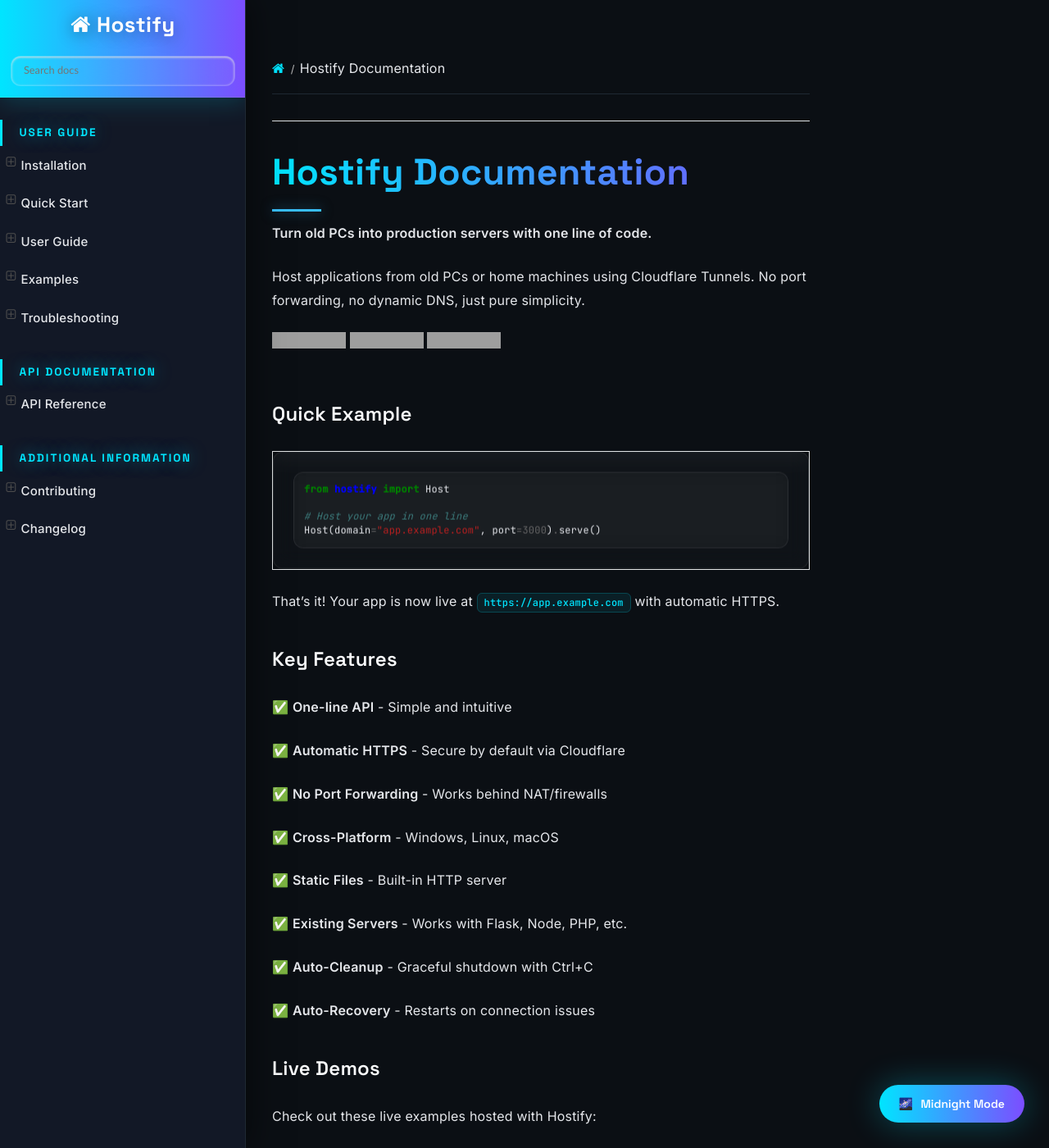
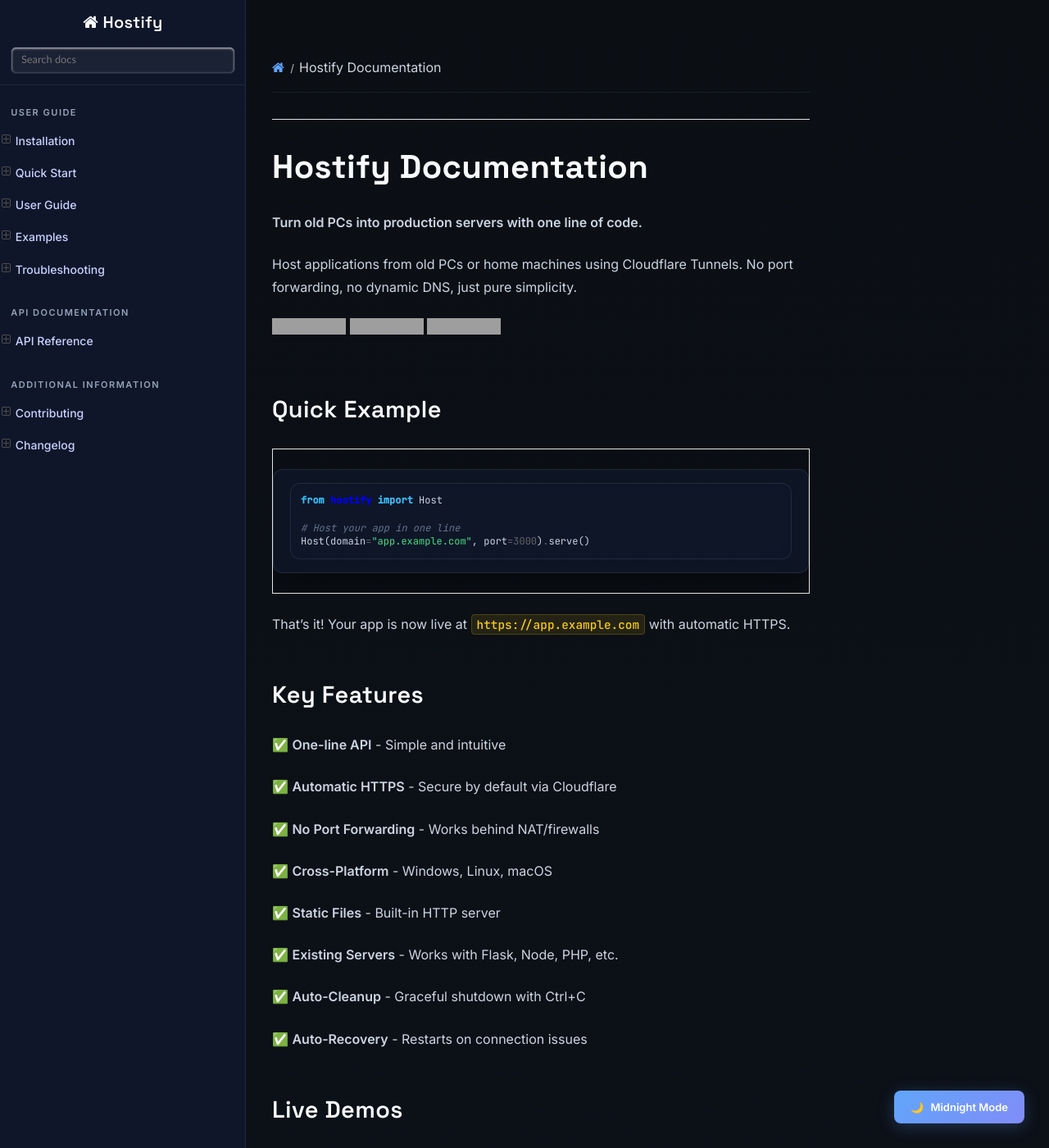
Before and after one commit to yuvrajarora1805/hostify, a Sphinx documentation site: the page built from docs/source/index.rst, in a window 1280 px wide and 1400 px high. Shown: the whole window at 82% size. Built offline with Sphinx 7.4.7 and the Read the Docs theme 3.1.0, drawn with Linux system fonts in a browser that asks for light colours; grey boxes are pictures that could not be loaded.

Commit message:
REFINED: Midnight Docs / Dev Noir theme - Professional redesign
Fixed all visual inconsistencies based on feedback:

✅ Background: Gradient (#0B0F14 → #0E1320) for depth
✅ Sidebar: Clean dark (#0F1629) - no purple gradient
✅ Code blocks: Glass effect + elevation shadow
✅ Text hierarchy: Proper contrast (headings #F8FAFC, body #CBD5E1)
✅ Tip boxes: Soft gradient panels with neon border
✅ Typography: Space Grotesk + Inter + JetBrains Mono
✅ Inline code: Yellow highlight (#FACC15)
✅ Syntax colors: Blue keywords, green strings, gray comments

Inspired by: Cloudflare, Vercel, Stripe, GitBook Dark
Result: Serious, trustworthy, professional documentation

```diff
--- a/docs/source/_static/custom.css
+++ b/docs/source/_static/custom.css
@@ -1,42 +1,44 @@
 /* ========================================
-   HOSTIFY DOCUMENTATION - MIDNIGHT BLACK CINEMATIC THEME
-   Calm, Intelligent, Mysterious, Modern
+   HOSTIFY DOCUMENTATION - MIDNIGHT DOCS / DEV NOIR
+   Professional, Trustworthy, Serious
+   Inspired by: Cloudflare, Vercel, Stripe, GitBook Dark
    ======================================== */
 
 /* Import Premium Fonts */
 @import url('https://fonts.googleapis.com/css2?family=Space+Grotesk:wght@400;500;600;700&family=Inter:wght@300;400;500;600&family=JetBrains+Mono:wght@400;500&display=swap');
 
 /* ========================================
-   COLOR PALETTE
+   COLOR PALETTE - REFINED
    ======================================== */
 
 :root {
-    /* Background Colors */
-    --bg-midnight: #0B0F14;
-    --bg-charcoal: #121826;
-    --bg-divider: #1F2933;
-    --bg-hover-glow: rgba(0, 255, 255, 0.08);
+    /* Background - Gradient for Depth */
+    --bg-midnight: linear-gradient(180deg, #0B0F14 0%, #0E1320 100%);
+    --bg-sidebar: #0F1629;
+    --bg-code: rgba(15, 23, 42, 0.75);
+    --bg-tip: linear-gradient(135deg, rgba(56,189,248,0.08), rgba(99,102,241,0.06));
 
-    /* Text Colors */
-    --text-primary: #E5E7EB;
-    --text-secondary: #9CA3AF;
-    --text-heading: #F9FAFB;
+    /* Borders */
+    --border-sidebar: #1F2A44;
+    --border-code: rgba(148,163,184,0.15);
+    --border-tip: #38BDF8;
 
-    /* Accent Colors */
-    --accent-neon-blue: #00E5FF;
-    --accent-purple: #7C4DFF;
-    --accent-cyan: #00FF9C;
-    --accent-underline: #38BDF8;
+    /* Text Hierarchy */
+    --text-heading: #F8FAFC;
+    --text-body: #CBD5E1;
+    --text-muted: #94A3B8;
+    --text-link: #60A5FA;
+    --text-code-inline: #FACC15;
 
-    /* Gradients */
-    --gradient-heading: linear-gradient(90deg, #00E5FF, #7C4DFF);
-    --gradient-glow: linear-gradient(135deg, rgba(0, 229, 255, 0.1), rgba(124, 77, 255, 0.1));
-}
+    /* Sidebar Text */
+    --sidebar-text: #C7D2FE;
+    --sidebar-active-bg: rgba(99,102,241,0.12);
+    --sidebar-active-text: #E0E7FF;
 
-/* Midnight Theme Override */
-body.midnight-theme {
-    --bg-midnight: #000000;
-    --bg-charcoal: #0a0a0a;
+    /* Code Syntax */
+    --code-keyword: #38BDF8;
+    --code-string: #4ADE80;
+    --code-comment: #64748B;
 }
 
 /* ========================================
@@ -48,160 +50,141 @@
     bottom: 30px;
     right: 30px;
     z-index: 1000;
-    background: var(--gradient-heading);
+    background: linear-gradient(135deg, #60A5FA, #818CF8);
     color: white;
     border: none;
-    padding: 14px 24px;
-    border-radius: 30px;
+    padding: 12px 20px;
+    border-radius: 8px;
     font-weight: 600;
-    font-size: 14px;
-    font-family: 'Space Grotesk', sans-serif;
+    font-size: 13px;
+    font-family: 'Inter', sans-serif;
     cursor: pointer;
-    box-shadow: 0 0 40px rgba(0, 229, 255, 0.3);
-    transition: all 0.4s cubic-bezier(0.4, 0, 0.2, 1);
-    animation: floatButton 6s ease-in-out infinite;
+    box-shadow: 0 4px 20px rgba(96, 165, 250, 0.25);
+    transition: all 0.3s ease;
 }
 
 #theme-toggle:hover {
-    transform: translateY(-5px) scale(1.05);
-    box-shadow: 0 0 60px rgba(0, 229, 255, 0.5);
+    transform: translateY(-2px);
+    box-shadow: 0 6px 30px rgba(96, 165, 250, 0.35);
 }
 
 #theme-toggle::before {
-    content: '🌌 ';
-    margin-right: 6px;
-}
-
-body.midnight-theme #theme-toggle::before {
-    content: '✨ ';
-}
-
-@keyframes floatButton {
-    0%, 100% { transform: translateY(0); }
-    50% { transform: translateY(-5px); }
+    content: '🌙 ';
+    margin-right: 5px;
 }
 
 /* ========================================
-   SIDEBAR - CINEMATIC DESIGN
+   SIDEBAR - CLEAN & PROFESSIONAL
    ======================================== */
 
 .wy-nav-side {
-    background: var(--bg-charcoal) !important;
-    border-right: 1px solid var(--bg-divider) !important;
-    box-shadow: 4px 0 40px rgba(0, 0, 0, 0.5) !important;
+    background: var(--bg-sidebar) !important;
+    border-right: 1px solid var(--border-sidebar) !important;
+    box-shadow: none !important;
     font-family: 'Inter', sans-serif !important;
 }
 
-/* Logo/Search Area - Gradient */
+/* Logo/Search Area - Subtle */
 .wy-side-nav-search {
-    background: var(--gradient-heading) !important;
-    border-bottom: 1px solid rgba(255, 255, 255, 0.1) !important;
-    box-shadow: 0 4px 30px rgba(0, 229, 255, 0.2) !important;
+    background: var(--bg-sidebar) !important;
+    border-bottom: 1px solid var(--border-sidebar) !important;
+    box-shadow: none !important;
 }
 
 .wy-side-nav-search > a,
 .wy-side-nav-search .wy-dropdown > a {
-    color: #ffffff !important;
-    font-size: 26px !important;
-    font-weight: 700 !important;
+    color: var(--text-heading) !important;
+    font-size: 20px !important;
+    font-weight: 600 !important;
     font-family: 'Space Grotesk', sans-serif !important;
-    text-shadow: 0 2px 20px rgba(0, 0, 0, 0.4) !important;
-    letter-spacing: 0.5px;
+    text-shadow: none !important;
+    letter-spacing: 0.3px;
 }
 
-/* Search Input - Glassmorphism */
+/* Search Input - Clean */
 .wy-side-nav-search input[type="text"] {
     background: rgba(255, 255, 255, 0.05) !important;
-    backdrop-filter: blur(12px) !important;
-    border: 1px solid rgba(255, 255, 255, 0.2) !important;
-    color: #ffffff !important;
-    border-radius: 12px !important;
-    padding: 10px 15px !important;
-    transition: all 0.3s ease !important;
+    border: 1px solid var(--border-sidebar) !important;
+    color: var(--sidebar-text) !important;
+    border-radius: 6px !important;
+    padding: 8px 12px !important;
+    transition: all 0.2s ease !important;
 }
 
 .wy-side-nav-search input[type="text"]:focus {
     background: rgba(255, 255, 255, 0.08) !important;
-    border-color: var(--accent-neon-blue) !important;
-    box-shadow: 0 0 20px rgba(0, 229, 255, 0.3) !important;
+    border-color: var(--text-link) !important;
+    box-shadow: 0 0 0 3px rgba(96, 165, 250, 0.1) !important;
 }
 
-/* Navigation Menu Items - Soft & Readable */
+/* Navigation Menu Items - Professional */
 .wy-menu-vertical a {
-    color: var(--text-primary) !important;
+    color: var(--sidebar-text) !important;
     font-weight: 500 !important;
-    font-size: 15px !important;
-    line-height: 1.7 !important;
-    letter-spacing: 0.2px !important;
-    transition: all 0.3s cubic-bezier(0.4, 0, 0.2, 1) !important;
-    border-left: 3px solid transparent !important;
-    padding: 0.7em 1.5em !important;
+    font-size: 14px !important;
+    line-height: 1.6 !important;
+    transition: all 0.2s ease !important;
+    border-left: 2px solid transparent !important;
+    padding: 0.6em 1.2em !important;
 }
 
 .wy-menu-vertical a:hover {
-    background: var(--bg-hover-glow) !important;
-    color: var(--accent-neon-blue) !important;
-    border-left-color: var(--accent-neon-blue) !important;
-    transform: translateX(5px);
-    box-shadow: inset 0 0 30px rgba(0, 229, 255, 0.05) !important;
+    background: rgba(255, 255, 255, 0.05) !important;
+    color: var(--sidebar-active-text) !important;
+    border-left-color: var(--text-link) !important;
 }
 
-/* Active Menu Item - 3D Glassmorphism */
+/* Active Menu Item - Subtle Highlight */
 .wy-menu-vertical li.current > a {
-    background: rgba(255, 255, 255, 0.03) !important;
-    backdrop-filter: blur(12px) !important;
-    color: var(--text-heading) !important;
-    border-left: 4px solid var(--accent-neon-blue) !important;
+    background: var(--sidebar-active-bg) !important;
+    color: var(--sidebar-active-text) !important;
+    border-left: 2px solid var(--text-link) !important;
     font-weight: 600 !important;
-    box-shadow:
-        0 0 40px rgba(0, 229, 255, 0.15),
-        inset 0 0 20px rgba(0, 229, 255, 0.05) !important;
 }
 
 .wy-menu-vertical li.current a {
     border-right: none !important;
-    color: var(--text-primary) !important;
+    color: var(--sidebar-text) !important;
 }
 
 /* Expanded Menu Levels */
 .wy-menu-vertical li.toctree-l1.current > a {
-    background: rgba(255, 255, 255, 0.04) !important;
-    border-left: 4px solid var(--accent-neon-blue) !important;
+    background: var(--sidebar-active-bg) !important;
 }
 
 .wy-menu-vertical li.toctree-l2 > a {
-    color: var(--text-secondary) !important;
-    padding-left: 2.5em !important;
-    font-weight: 400 !important;
+    color: var(--text-muted) !important;
+    padding-left: 2.2em !important;
+    font-size: 13px !important;
 }
 
 .wy-menu-vertical li.toctree-l2.current > a {
-    background: rgba(255, 255, 255, 0.02) !important;
-    border-left-color: var(--accent-purple) !important;
-    color: var(--text-primary) !important;
+    background: rgba(99,102,241,0.08) !important;
+    color: var(--sidebar-active-text) !important;
 }
 
 .wy-menu-vertical li.toctree-l3 > a {
-    color: var(--text-secondary) !important;
-    padding-left: 3.5em !important;
+    color: var(--text-muted) !important;
+    padding-left: 3.2em !important;
+    font-size: 13px !important;
 }
 
-/* Section Headers - Neon Glow */
+/* Section Headers - Clean */
 .wy-menu-vertical p.caption {
-    color: var(--accent-neon-blue) !important;
+    color: var(--text-muted) !important;
     font-weight: 700 !important;
-    font-family: 'Space Grotesk', sans-serif !important;
+    font-family: 'Inter', sans-serif !important;
     text-transform: uppercase !important;
-    font-size: 0.85em !important;
-    letter-spacing: 2px !important;
-    margin-top: 2em !important;
-    padding-left: 1.5em !important;
-    border-left: 3px solid var(--accent-neon-blue) !important;
-    text-shadow: 0 0 20px rgba(0, 229, 255, 0.5) !important;
+    font-size: 11px !important;
+    letter-spacing: 1.5px !important;
+    margin-top: 1.5em !important;
+    padding-left: 1.2em !important;
+    border-left: none !important;
+    text-shadow: none !important;
 }
 
 /* ========================================
-   MAIN CONTENT AREA - CINEMATIC
+   MAIN CONTENT AREA - DEPTH & CLARITY
    ======================================== */
 
 .wy-nav-content-wrap {
@@ -212,172 +195,169 @@
     background: transparent !important;
     max-width: 720px !important;
     padding: 3em 2em !important;
-    color: var(--text-primary) !important;
+    color: var(--text-body) !important;
 }
 
-/* Typography - Premium */
+/* Typography - Professional Hierarchy */
 body,
 .wy-nav-content {
     font-family: 'Inter', -apple-system, BlinkMacSystemFont, sans-serif !important;
     line-height: 1.7 !important;
-    letter-spacing: 0.2px !important;
 }
 
-/* Headings - Gradient Style */
+/* Headings - Clear Hierarchy */
 .rst-content h1 {
-    background: var(--gradient-heading);
-    -webkit-background-clip: text;
-    -webkit-text-fill-color: transparent;
-    background-clip: text;
+    color: var(--text-heading) !important;
     font-family: 'Space Grotesk', sans-serif !important;
     font-weight: 700 !important;
-    font-size: 2.8em !important;
+    font-size: 2.5em !important;
+    letter-spacing: 0.4px !important;
     margin-bottom: 0.5em !important;
-    position: relative;
 }
 
-.rst-content h1::after {
-    content: '';
-    position: absolute;
-    bottom: -10px;
-    left: 0;
-    width: 60px;
-    height: 3px;
-    background: var(--accent-underline);
-    box-shadow: 0 0 15px rgba(56, 189, 248, 0.5);
+.rst-content h2 {
+    color: var(--text-heading) !important;
+    font-family: 'Space Grotesk', sans-serif !important;
+    font-weight: 600 !important;
+    font-size: 1.8em !important;
+    letter-spacing: 0.4px !important;
+    margin-top: 1.5em !important;
+    margin-bottom: 0.8em !important;
 }
 
-.rst-content h2,
 .rst-content h3 {
     color: var(--text-heading) !important;
     font-family: 'Space Grotesk', sans-serif !important;
     font-weight: 600 !important;
-    margin-top: 1.5em !important;
+    font-size: 1.4em !important;
+    margin-top: 1.2em !important;
 }
 
 /* Body Text */
 .rst-content p,
 .rst-content li,
 .rst-content td {
-    color: var(--text-primary) !important;
-    line-height: 1.8 !important;
+    color: var(--text-body) !important;
+    line-height: 1.7 !important;
 }
 
-/* Links - Neon Accent */
+/* Links - Professional Blue */
 .rst-content a {
-    color: var(--accent-neon-blue) !important;
+    color: var(--text-link) !important;
     text-decoration: none !important;
-    transition: all 0.3s ease !important;
-    position: relative;
+    transition: color 0.2s ease !important;
 }
 
 .rst-content a:hover {
-    color: var(--accent-purple) !important;
-    text-shadow: 0 0 15px rgba(0, 229, 255, 0.4) !important;
+    color: #93C5FD !important;
 }
 
-.rst-content a::after {
-    content: '';
-    position: absolute;
-    bottom: -2px;
-    left: 0;
-    width: 0;
-    height: 1px;
-    background: var(--accent-neon-blue);
-    transition: width 0.3s ease;
-}
-
-.rst-content a:hover::after {
-    width: 100%;
-}
-
-/* Code Blocks - 3D Glassmorphism */
+/* Code Blocks - Glass + Elevation */
 .rst-content pre,
 .rst-content code {
-    background: rgba(255, 255, 255, 0.03) !important;
+    background: var(--bg-code) !important;
     backdrop-filter: blur(12px) !important;
-    border: 1px solid rgba(255, 255, 255, 0.08) !important;
+    border: 1px solid var(--border-code) !important;
     border-radius: 12px !important;
-    color: var(--text-primary) !important;
+    color: var(--text-body) !important;
     font-family: 'JetBrains Mono', monospace !important;
 }
 
 .rst-content .highlight {
-    background: rgba(255, 255, 255, 0.02) !important;
+    background: var(--bg-code) !important;
     backdrop-filter: blur(12px) !important;
     border-radius: 12px !important;
-    border: 1px solid rgba(255, 255, 255, 0.08) !important;
-    box-shadow: 0 8px 32px rgba(0, 0, 0, 0.3) !important;
-    padding: 1.5em !important;
-    transition: transform 0.3s ease, box-shadow 0.3s ease !important;
+    border: 1px solid var(--border-code) !important;
+    box-shadow: 0 20px 40px rgba(0,0,0,0.45) !important;
+    padding: 16px 20px !important;
+    margin: 1.5em 0 !important;
 }
 
-.rst-content .highlight:hover {
-    transform: perspective(1000px) rotateX(2deg) rotateY(-2deg);
-    box-shadow: 0 12px 48px rgba(0, 229, 255, 0.1) !important;
+/* Inline Code - Yellow Highlight */
+.rst-content code.literal {
+    background: rgba(250, 204, 21, 0.1) !important;
+    color: var(--text-code-inline) !important;
+    padding: 2px 6px !important;
+    border-radius: 4px !important;
+    border: 1px solid rgba(250, 204, 21, 0.2) !important;
+    font-weight: 500 !important;
+    font-size: 0.9em !important;
 }
 
-/* Inline Code - Subtle Highlight */
-.rst-content code.literal {
-    background: rgba(0, 229, 255, 0.08) !important;
-    color: var(--accent-neon-blue) !important;
-    padding: 3px 8px !important;
-    border-radius: 6px !important;
-    border: 1px solid rgba(0, 229, 255, 0.2) !important;
-    font-weight: 500 !important;
-}
+/* Syntax Highlighting */
+.rst-content .highlight .k,
+.rst-content .highlight .kd,
+.rst-content .highlight .kn { color: var(--code-keyword) !important; }
 
-/* Admonitions - 3D Cards */
+.rst-content .highlight .s,
+.rst-content .highlight .s1,
+.rst-content .highlight .s2 { color: var(--code-string) !important; }
+
+.rst-content .highlight .c,
+.rst-content .highlight .c1,
+.rst-content .highlight .cm { color: var(--code-comment) !important; }
+
+/* Admonitions - Soft Info Panels */
 .rst-content .admonition {
-    background: rgba(255, 255, 255, 0.03) !important;
-    backdrop-filter: blur(12px) !important;
-    border-left: 4px solid var(--accent-neon-blue) !important;
-    border-radius: 12px !important;
-    padding: 1.5em !important;
+    background: var(--bg-tip) !important;
+    border-left: 3px solid var(--border-tip) !important;
+    border-radius: 10px !important;
+    padding: 14px 18px !important;
     margin: 1.5em 0 !important;
-    box-shadow: 0 8px 32px rgba(0, 0, 0, 0.3) !important;
-    transition: transform 0.3s ease, box-shadow 0.3s ease !important;
-}
-
-.rst-content .admonition:hover {
-    transform: translateY(-3px);
-    box-shadow: 0 12px 48px rgba(0, 229, 255, 0.15) !important;
+    box-shadow: none !important;
 }
 
 .rst-content .admonition-title {
     background: transparent !important;
-    color: var(--accent-neon-blue) !important;
+    color: #E0F2FE !important;
     font-weight: 600 !important;
-    font-family: 'Space Grotesk', sans-serif !important;
-    border-bottom: 1px solid rgba(0, 229, 255, 0.2) !important;
-    padding-bottom: 0.5em !important;
-    margin-bottom: 0.8em !important;
+    font-family: 'Inter', sans-serif !important;
+    border-bottom: none !important;
+    padding-bottom: 0.3em !important;
+    margin-bottom: 0.5em !important;
+    font-size: 0.95em !important;
 }
 
-/* Tables - Glassmorphism */
+.rst-content .admonition p {
+    color: #E0F2FE !important;
+}
+
+/* Tables - Clean */
 .rst-content table.docutils {
-    border: 1px solid rgba(255, 255, 255, 0.08) !important;
-    background: rgba(255, 255, 255, 0.02) !important;
-    backdrop-filter: blur(12px) !important;
-    border-radius: 12px !important;
+    border: 1px solid var(--border-code) !important;
+    background: rgba(15, 23, 42, 0.5) !important;
+    border-radius: 8px !important;
     overflow: hidden;
 }
 
 .rst-content table.docutils thead {
-    background: rgba(0, 229, 255, 0.08) !important;
+    background: rgba(96, 165, 250, 0.08) !important;
 }
 
 .rst-content table.docutils th {
     color: var(--text-heading) !important;
     font-weight: 600 !important;
-    font-family: 'Space Grotesk', sans-serif !important;
-    border-bottom: 2px solid rgba(0, 229, 255, 0.3) !important;
-    padding: 14px !important;
+    font-family: 'Inter', sans-serif !important;
+    border-bottom: 1px solid var(--border-code) !important;
+    padding: 12px !important;
 }
 
 .rst-content table.docutils td {
-    border-color: rgba(255, 255, 255, 0.05) !important;
-    padding: 12px !important;
+    border-color: var(--border-code) !important;
+    padding: 10px !important;
+}
+
+/* ========================================
+   SECTIONS - SPACING & DEPTH
+   ======================================== */
+
+section {
+    margin-bottom: 48px;
+}
+
+section:hover {
+    transform: translateY(-1px);
+    transition: transform 0.3s ease;
 }
 
 /* ========================================
@@ -385,55 +365,60 @@
    ======================================== */
 
 .wy-nav-top {
-    background: var(--gradient-heading) !important;
-    box-shadow: 0 4px 30px rgba(0, 229, 255, 0.2) !important;
+    background: var(--bg-sidebar) !important;
+    border-bottom: 1px solid var(--border-sidebar) !important;
+    box-shadow: none !important;
 }
 
-/* Breadcrumbs - Subtle */
+/* Breadcrumbs - Minimal */
 .wy-breadcrumbs {
     background: transparent !important;
     padding: 1em 0 !important;
-    border-bottom: 1px solid var(--bg-divider) !important;
+    border-bottom: 1px solid rgba(148,163,184,0.1) !important;
     margin-bottom: 2em !important;
 }
 
 .wy-breadcrumbs li a {
-    color: var(--accent-neon-blue) !important;
+    color: var(--text-link) !important;
 }
 
 /* ========================================
-   SCROLLBAR - CINEMATIC
+   SCROLLBAR - SUBTLE
    ======================================== */
 
 .wy-side-scroll::-webkit-scrollbar {
-    width: 8px;
+    width: 6px;
 }
 
 .wy-side-scroll::-webkit-scrollbar-track {
-    background: rgba(0, 0, 0, 0.2);
+    background: transparent;
 }
 
 .wy-side-scroll::-webkit-scrollbar-thumb {
-    background: linear-gradient(180deg, var(--accent-neon-blue), var(--accent-purple));
-    border-radius: 4px;
+    background: rgba(148,163,184,0.3);
+    border-radius: 3px;
 }
 
 .wy-side-scroll::-webkit-scrollbar-thumb:hover {
-    box-shadow: 0 0 15px rgba(0, 229, 255, 0.5);
+    background: rgba(148,163,184,0.5);
 }
 
 /* Main Content Scrollbar */
 ::-webkit-scrollbar {
-    width: 10px;
+    width: 8px;
 }
 
 ::-webkit-scrollbar-track {
-    background: var(--bg-midnight);
+    background: transparent;
 }
 
 ::-webkit-scrollbar-thumb {
-    background: linear-gradient(180deg, var(--accent-neon-blue), var(--accent-purple));
-    border-radius: 5px;
+    background: rgba(148,163,184,0.3);
+    border-radius: 4px;
+}
+
+::-webkit-scrollbar-thumb:hover {
+    background: rgba(148,163,184,0.5);
 }
 
 /* ========================================
@@ -441,41 +426,29 @@
    ======================================== */
 
 footer {
-    background: var(--bg-charcoal) !important;
-    border-top: 1px solid var(--bg-divider) !important;
-    color: var(--text-secondary) !important;
+    background: var(--bg-sidebar) !important;
+    border-top: 1px solid var(--border-sidebar) !important;
+    color: var(--text-muted) !important;
 }
 
 .rst-versions {
-    background: var(--bg-charcoal) !important;
-    border-top: 1px solid var(--accent-neon-blue) !important;
+    background: var(--bg-sidebar) !important;
+    border-top: 1px solid var(--border-sidebar) !important;
 }
 
 .rst-versions a {
-    color: var(--text-primary) !important;
+    color: var(--text-body) !important;
 }
 
 .rst-versions .rst-current-version {
-    background: rgba(0, 229, 255, 0.08) !important;
+    background: rgba(96, 165, 250, 0.08) !important;
     color: var(--text-heading) !important;
 }
 
 /* ========================================
-   ANIMATIONS - SUBTLE & CALM
+   SMOOTH TRANSITIONS - SUBTLE
    ======================================== */
 
-/* Floating Animation for Cards */
-@keyframes floatCard {
-    0%, 100% { transform: translateY(0); }
-    50% { transform: translateY(-3px); }
+* {
+    transition: background 0.2s ease, border 0.2s ease, color 0.2s ease;
 }
-
-.rst-content .admonition,
-.rst-content .highlight {
-    animation: floatCard 8s ease-in-out infinite;
-}
-
-/* Smooth Transitions */
-* {
-    transition: background 0.3s ease, border 0.3s ease, color 0.3s ease, transform 0.3s ease;
-}
```
